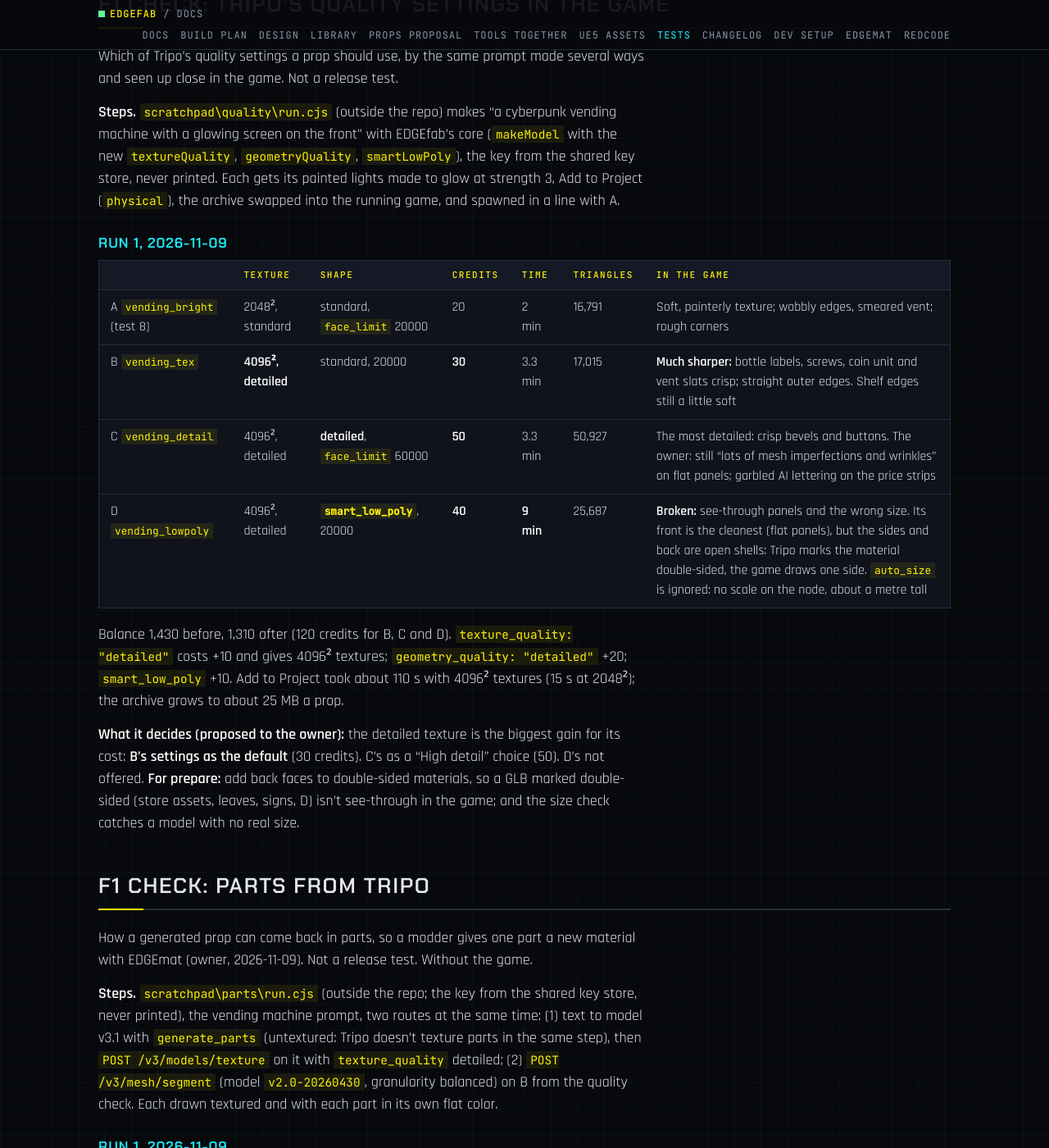
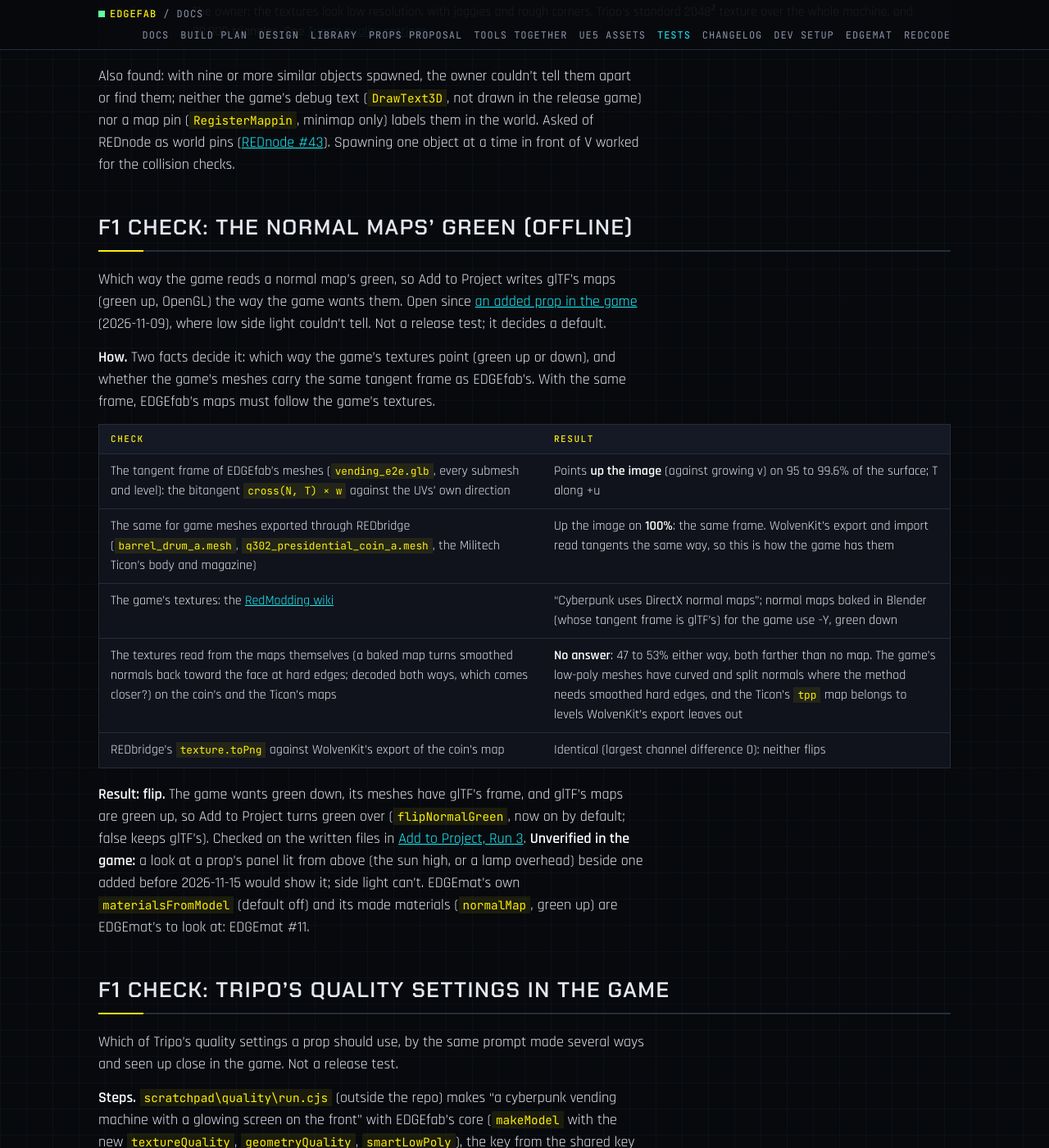
Before and after one commit to Edgemodders/EDGEfab, a Jekyll site: the page built from docs/testing.md, in a window 1280 px wide and 1400 px high, scrolled down 19512 px. Shown: the whole window at 82% size. Built offline with Jekyll 4.4.1, drawn with Linux system fonts in a browser that asks for light colours; some of the changed text lies outside the part shown.

Commit message:
Normal maps: green flipped by default for the game (DirectX); settled offline
The game's meshes carry glTF's tangent frame (exported through REDbridge, 100% up the
image, as EDGEfab's), and the game's textures are green down (RedModding wiki), so
glTF's green-up maps are turned over. Add to Project rerun: green flipped, red unchanged.
EDGEmat #11 filed for its own default and normalMap.

Co-Authored-By: Claude Opus 5.5 <noreply@anthropic.com>

```diff
--- a/docs/testing.md
+++ b/docs/testing.md
@@ -294,6 +294,10 @@ After the switch to `@edgemodders/edgemat-core` 0.3.2 from npm (EDGEmat #7), in
 
 Much slower than Run 1 (15 s) because 6 parts each convert 4 or 5 textures at up to 4096², against one material at 2048². Steps 2 and 3 (reading the mesh and entity back) not rerun: `addToProject.ts` is unchanged.
 
+### Run 3, 2026-11-15: passed (the normal maps' green flipped by default)
+
+After [the normal maps' green](#f1-check-the-normal-maps-green-offline) was settled: Add to Project now turns each normal map's green over. Step 4 only: `fab_add` with `vending_e2e` (6 parts) into an empty scratch project, `physical`: 133.7 s, 6 materials applied, each with its `_n01.xbm`. The front's `_n01.xbm` decoded back to PNG against the Desk item's `vending_e2e_front_normal.png` (both 4096²): green against the source's green, mean difference 31.6; against 255 minus it, **0.1**; red, 0.1. So green is flipped and nothing else changed.
+
 ## F1: the Library (without the game)
 
 A Desk prop goes into the EDGE Library with its game files built in, from there into a project as a copy noted in the project's `source/library.json`, is updated one version up, refreshed in the project, and copied back to the Desk; through the MCP server, in scratch folders. Run after every change to `core/library.ts`.
@@ -396,10 +400,26 @@ Game 2.5, REDnode 0.58.0, at night, then by day; outside Embers' area (about -19
 | Glow | Visible. At night only the orange shelf strips and keypad light, the body stays dark. **The owner: strength 3 (Bright, EV 2.585) is the most appropriate**; 0.25 and 1 are faint at night on thin painted strips |
 | Collision | **Both pass:** `vending_glow` (`physical`) and `vending_glow_box` (`box`) each stop V, hold V standing on top and spark under fire. The drums (test 7) test the same two components on another mesh and were skipped |
 | Levels of detail | **Passed:** walking 25 m away, the owner: "the LOD transitions look to be pretty smooth" |
-| Normal maps' green | **Open.** `vending_glow` and `vending_flipped` look the same in low side light. Flipping green only changes up-and-down shading, which side light doesn't test. WolvenKit's importer doesn't touch the green channel, so the game reads it as written; which convention the game uses is to settle offline (a test normal map of a known dome, or a game texture on a known shape). On Tripo's models the difference didn't show |
+| Normal maps' green | **Open here; settled offline 2026-11-15** ([the normal maps' green](#f1-check-the-normal-maps-green-offline): flipped, now the default). `vending_glow` and `vending_flipped` look the same in low side light. Flipping green only changes up-and-down shading, which side light doesn't test. WolvenKit's importer doesn't touch the green channel, so the game reads it as written; which convention the game uses is to settle offline (a test normal map of a known dome, or a game texture on a known shape). On Tripo's models the difference didn't show |
 | Up close | The owner: the textures look low resolution, with jaggies and rough corners. Tripo's standard 2048² texture over the whole machine, and 20,000 triangles. See [Tripo's quality settings](#f1-check-tripos-quality-settings-in-the-game) |
 
 Also found: with nine or more similar objects spawned, the owner couldn't tell them apart or find them; neither the game's debug text (`DrawText3D`, not drawn in the release game) nor a map pin (`RegisterMappin`, minimap only) labels them in the world. Asked of REDnode as world pins ([REDnode #43](https://github.com/Edgemodders/REDnode/issues/43)). Spawning one object at a time in front of V worked for the collision checks.
+
+## F1 check: the normal maps' green (offline)
+
+Which way the game reads a normal map's green, so Add to Project writes glTF's maps (green up, OpenGL) the way the game wants them. Open since [an added prop in the game](#f1-check-an-added-prop-in-the-game) (2026-11-09), where low side light couldn't tell. Not a release test; it decides a default.
+
+**How.** Two facts decide it: which way the game's textures point (green up or down), and whether the game's meshes carry the same tangent frame as EDGEfab's. With the same frame, EDGEfab's maps must follow the game's textures.
+
+| Check | Result |
+|---|---|
+| The tangent frame of EDGEfab's meshes (`vending_e2e.glb`, every submesh and level): the bitangent `cross(N, T) × w` against the UVs' own direction | Points **up the image** (against growing v) on 95 to 99.6% of the surface; T along +u |
+| The same for game meshes exported through REDbridge (`barrel_drum_a.mesh`, `q302_presidential_coin_a.mesh`, the Militech Ticon's body and magazine) | Up the image on **100%**: the same frame. WolvenKit's export and import read tangents the same way, so this is how the game has them |
+| The game's textures: the [RedModding wiki](https://wiki.redmodding.org/cyberpunk-2077-modding/for-mod-creators-theory/materials/textures/normal-maps-in-cyberpunk) | "Cyberpunk uses DirectX normal maps"; normal maps baked in Blender (whose tangent frame is glTF's) for the game use -Y, green down |
+| The textures read from the maps themselves (a baked map turns smoothed normals back toward the face at hard edges; decoded both ways, which comes closer?) on the coin's and the Ticon's maps | **No answer**: 47 to 53% either way, both farther than no map. The game's low-poly meshes have curved and split normals where the method needs smoothed hard edges, and the Ticon's `tpp` map belongs to levels WolvenKit's export leaves out |
+| REDbridge's `texture.toPng` against WolvenKit's export of the coin's map | Identical (largest channel difference 0): neither flips |
+
+**Result: flip.** The game wants green down, its meshes have glTF's frame, and glTF's maps are green up, so Add to Project turns green over (`flipNormalGreen`, now on by default; false keeps glTF's). Checked on the written files in [Add to Project, Run 3](#run-3-2026-11-15-passed-the-normal-maps-green-flipped-by-default). **Unverified in the game:** a look at a prop's panel lit from above (the sun high, or a lamp overhead) beside one added before 2026-11-15 would show it; side light can't. EDGEmat's own `materialsFromModel` (default off) and its made materials (`normalMap`, green up) are EDGEmat's to look at: EDGEmat #11.
 
 ## F1 check: Tripo's quality settings in the game
 
--- a/extensions/edgefab/src/core/addToProject.ts
+++ b/extensions/edgefab/src/core/addToProject.ts
@@ -48,7 +48,9 @@ export interface AddRequest {
   mod?: string;
   collision?: Collision;
   template?: string;
-  /** Flip the normal maps' green (glTF's are green up). Which way the game reads them is unverified: for that check. */
+  /** Flip the normal maps' green: on by default. glTF's normal maps are green up (OpenGL); the game's are green down
+   *  (DirectX, the RedModding wiki's "normal maps in Cyberpunk"), and its meshes carry the same tangent frame as the ones
+   *  EDGEfab makes (testing.md, "the normal maps' green"), so the green is turned over. false keeps it as glTF has it. */
   flipNormalGreen?: boolean;
   log?: (line: string) => void;
 }
@@ -392,7 +394,7 @@ export async function addToProject(req: AddRequest): Promise<AddResult> {
     folder,
     glow: glow.length ? glow : undefined,
     made,
-    flipNormalGreen: req.flipNormalGreen,
+    flipNormalGreen: req.flipNormalGreen ?? true,
     log,
   });
   for (const f of materials.files) written.add(rel(onDisk(req.project.archive, f)));
```
Also changed, not shown: CLAUDE.md (+2 -1 lines), docs/changelog.md.
